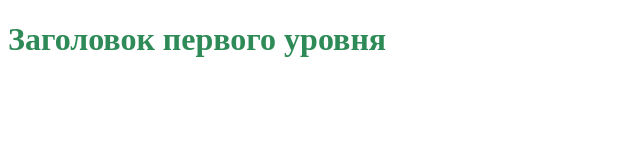
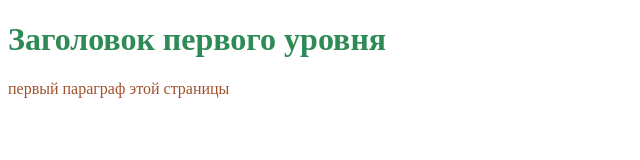
Before and after one commit to garant101/first-project, a plain HTML site: page index.html in a window 1280 px wide. Shown: the whole page, without its empty margins (0-640 px from the left). Drawn offline with Linux system fonts and the light colour scheme.

Commit message:
добавлен параграф в разметке и стилях

```diff
--- a/index.html
+++ b/index.html
@@ -9,5 +9,6 @@
 </head>
 <body>
     <h1 class="text">Заголовок первого уровня</h1>
+    <p class="paragraf">первый параграф этой страницы</p>
 </body>
 </html>
--- a/style.css
+++ b/style.css
@@ -1,3 +1,6 @@
 .text {
     color: seagreen;
 }
+.paragraf {
+    color: sienna;
+}
```
